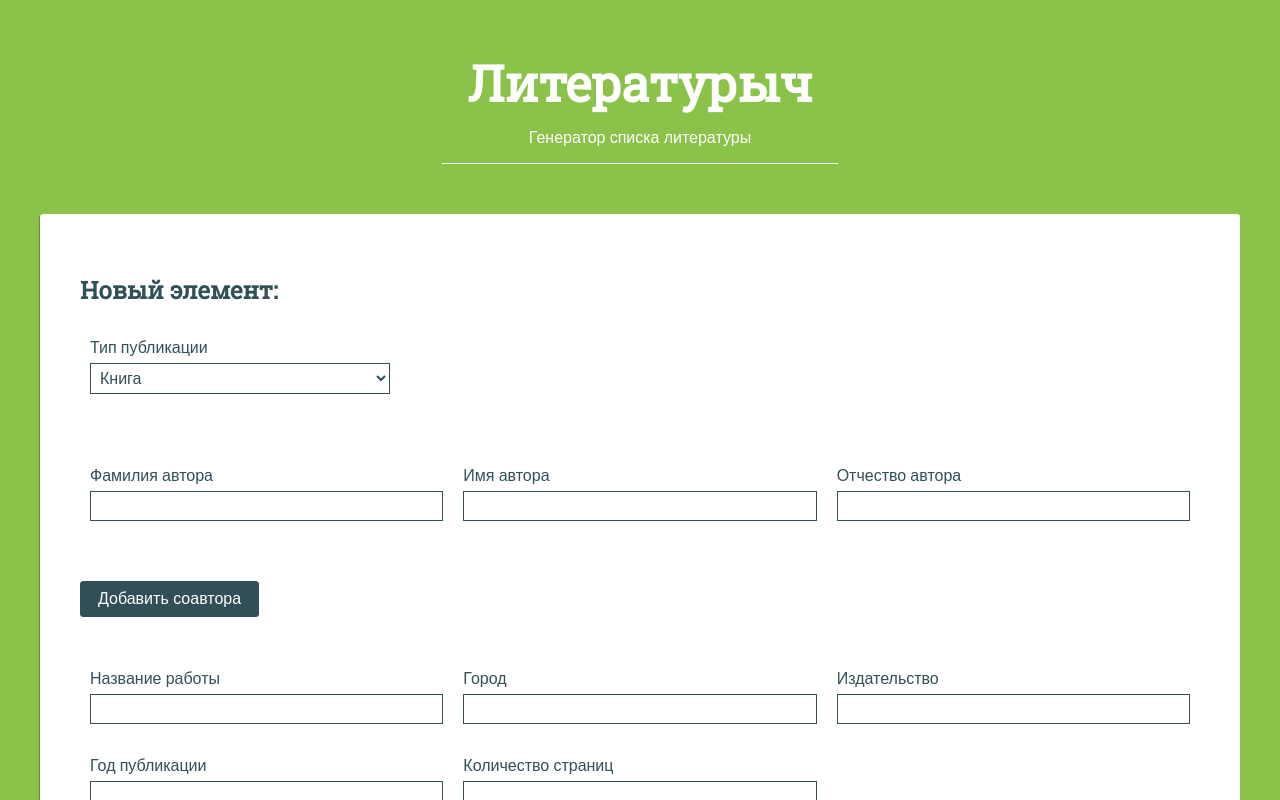
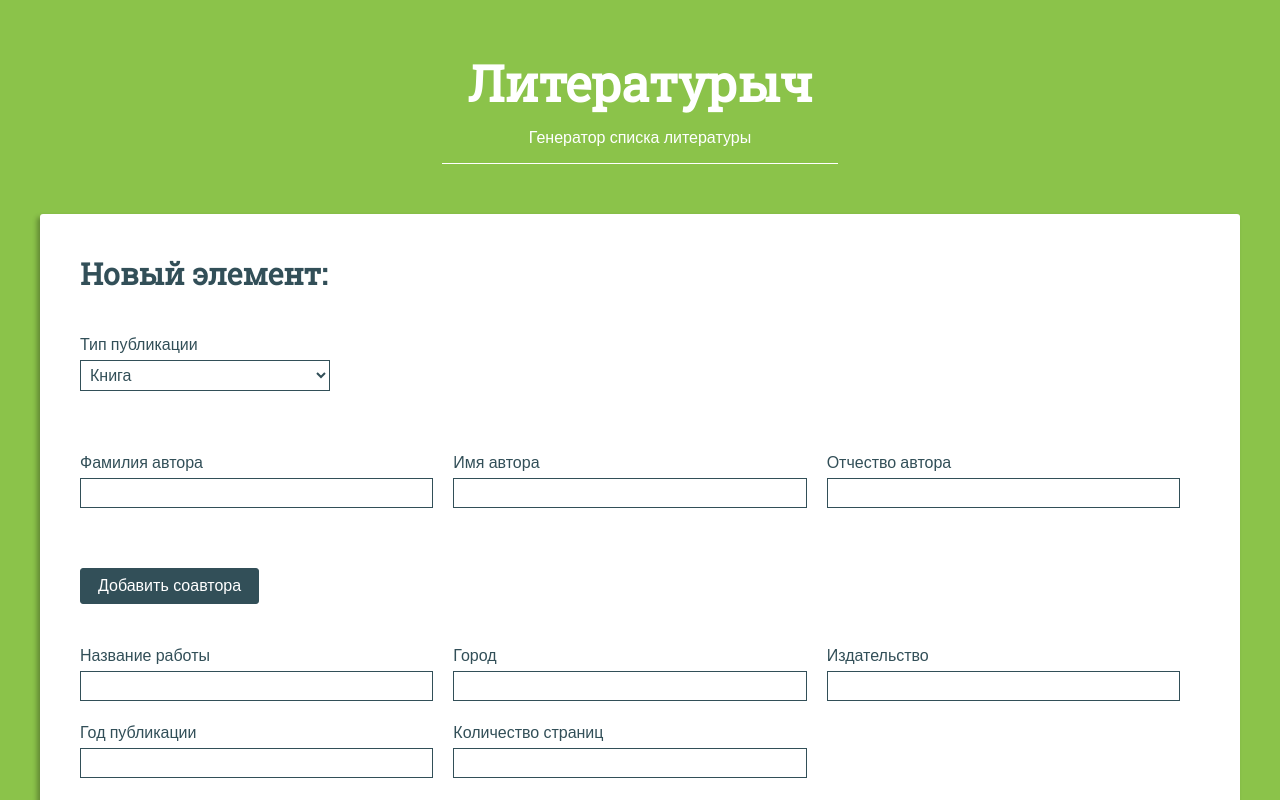
Before and after one commit to Ratch-e/biblio, a React (Create React App) app in the folder frontend/: page / in a window 1280 px wide. Shown: the top 800 px of the page. Built offline with nearby package versions, Linux system fonts and the light colour scheme.

Commit message:
style fixes and types constants added

```diff
--- a/frontend/src/css/index.css
+++ b/frontend/src/css/index.css
@@ -18,6 +18,10 @@ h1, h2, h3, h4, h5, h6 {
 .app {
   width: 1200px;
   margin: 0 auto; }
+
+.title {
+  font-size: 30px;
+  margin: 0 0 40px; }
 
 .header {
   padding: 50px 0;
@@ -88,7 +92,7 @@ h1, h2, h3, h4, h5, h6 {
 .select {
   padding: 5px;
   background-color: transparent;
-  width: 300px;
+  width: 250px;
   -webkit-border-radius: none;
           border-radius: none;
   border: 1px solid #324f58;
@@ -106,8 +110,8 @@ h1, h2, h3, h4, h5, h6 {
 .card {
   padding: 40px;
   background-color: white;
-  -webkit-box-shadow: -1px 1px 1px 0 rgba(0, 0, 0, 0.3);
-          box-shadow: -1px 1px 1px 0 rgba(0, 0, 0, 0.3);
+  -webkit-box-shadow: -3px 3px 5px 0 rgba(0, 0, 0, 0.3);
+          box-shadow: -3px 3px 5px 0 rgba(0, 0, 0, 0.3);
   -webkit-border-radius: 3px;
           border-radius: 3px;
   margin-bottom: 40px; }
@@ -140,7 +144,8 @@ h1, h2, h3, h4, h5, h6 {
   margin-bottom: 10px;
   width: -webkit-calc(100%/3);
   width: calc(100%/3);
-  padding: 10px; }
+  padding-right: 20px;
+  padding-bottom: 10px; }
 
 .new-entry__title {
   display: block;
--- a/frontend/src/js/components/ResultItems/Book.jsx
+++ b/frontend/src/js/components/ResultItems/Book.jsx
@@ -3,7 +3,7 @@ import { getAuthors, makeCity, getFirstAuthor } from '../../helpers/result'
 
 const Book = ({ authors, title, city, publisher, year, pages }) => (
   <div className="list__text">
-    {getFirstAuthor(authors)}. {title} / {getAuthors(authors)} &mdash; {makeCity(city)}: {publisher}, {year}. &mdash; {pages}c.
+    {getFirstAuthor(authors)}. {title} [Текст] / {getAuthors(authors)} &mdash; {makeCity(city)}: {publisher}, {year}. &mdash; {pages}c.
   </div>
 );
 
--- /dev/null
+++ b/frontend/src/js/constants/biblioTypes.js
@@ -0,0 +1,10 @@
+const biblioTypes = {
+  Book: 'Book',
+  Document: 'Document',
+  Journal: 'Journal',
+  Collection: 'Collection',
+  Local: 'Local',
+  Remote: 'Remote',
+};
+
+export default biblioTypes;
--- a/frontend/src/js/containers/LibGenerator/NewItem.jsx
+++ b/frontend/src/js/containers/LibGenerator/NewItem.jsx
@@ -4,6 +4,8 @@ import { connect } from 'react-redux';
 
 import InputBlock from '../../components/LibGenerator/InputBlock';
 import Author from '../../components/LibGenerator/Author';
+
+import biblioTypes from '../../constants/biblioTypes';
 
 import * as biblioListActions from '../../actions/biblioListActions';
 
@@ -24,7 +26,7 @@ class NewItem extends Component {
       publisher: '',
       year: '',
       pages: '',
-      type: 1,
+      type: biblioTypes.Book,
     };
   }
 
@@ -108,13 +110,13 @@ class NewItem extends Component {
           middlename: '',
         },
       ],
+      title: '',
+      city: '',
+      publisher: '',
+      year: '',
+      pages: '',
+      type: biblioTypes.Book,
     });
-    this.setState({ title: '' });
-    this.setState({ city: '' });
-    this.setState({ publisher: '' });
-    this.setState({ year: '' });
-    this.setState({ pages: '' });
-    this.setState({ type: 1 });
   };
 
   render() {
@@ -126,8 +128,12 @@ class NewItem extends Component {
             <label className="new-entry__item">
               <span className="new-entry__title">Тип публикации</span>
               <select className="select" value={this.state.value} onChange={this.setType}>
-                <option value="1">Книга</option>
-                <option value="2">Журнал</option>
+                <option value={biblioTypes.Book}>Книга</option>
+                <option value={biblioTypes.Document}>Официальный документ</option>
+                <option value={biblioTypes.Journal}>Статья из журнала</option>
+                <option value={biblioTypes.Collection}>Статья из сборника</option>
+                <option value={biblioTypes.Local}>Ресурс локального доступа</option>
+                <option value={biblioTypes.Remote}>Ресурс удаленного доступа</option>
               </select>
             </label>
           </div>
--- a/frontend/src/sass/common/card.sass
+++ b/frontend/src/sass/common/card.sass
@@ -1,6 +1,6 @@
 .card
   padding: 40px
   background-color: white
-  box-shadow: -1px 1px 1px 0 rgba(#000, .3)
+  box-shadow: -3px 3px 5px 0 rgba(#000, .3)
   border-radius: 3px
   margin-bottom: 40px
--- a/frontend/src/sass/common/new-entry.sass
+++ b/frontend/src/sass/common/new-entry.sass
@@ -19,7 +19,8 @@
   &__item
     margin-bottom: 10px
     width: calc(100%/3)
-    padding: 10px
+    padding-right: 20px
+    padding-bottom: 10px
 
   &__title
     display: block
--- a/frontend/src/sass/common/select.sass
+++ b/frontend/src/sass/common/select.sass
@@ -1,7 +1,7 @@
 .select
   padding: 5px
   background-color: transparent
-  width: 300px
+  width: 250px
   border-radius: none
   border: 1px solid $mainText
   color: $mainText
--- /dev/null
+++ b/frontend/src/sass/common/title.sass
@@ -0,0 +1,3 @@
+.title
+  font-size: 30px
+  margin: 0 0 40px
--- a/frontend/src/sass/main.sass
+++ b/frontend/src/sass/main.sass
@@ -7,6 +7,7 @@ $lightText: #ffffff
 @import url('https://fonts.googleapis.com/css?family=Open+Sans|Roboto+Slab&subset=cyrillic')
 @import "src/sass/common/common.sass"
 @import "src/sass/common/app.sass"
+@import "src/sass/common/title.sass"
 @import "src/sass/common/header.sass"
 @import "src/sass/common/button.sass"
 @import "src/sass/common/input.sass"
```
